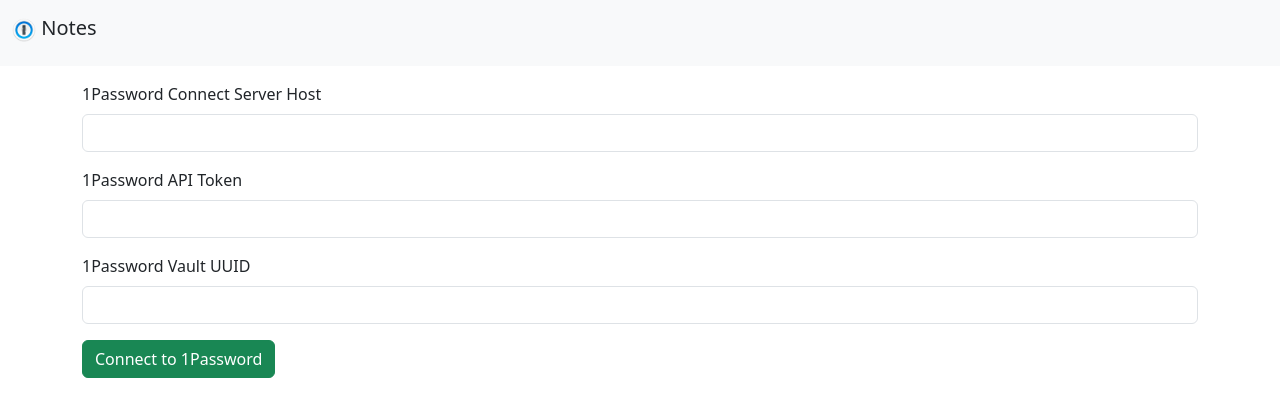
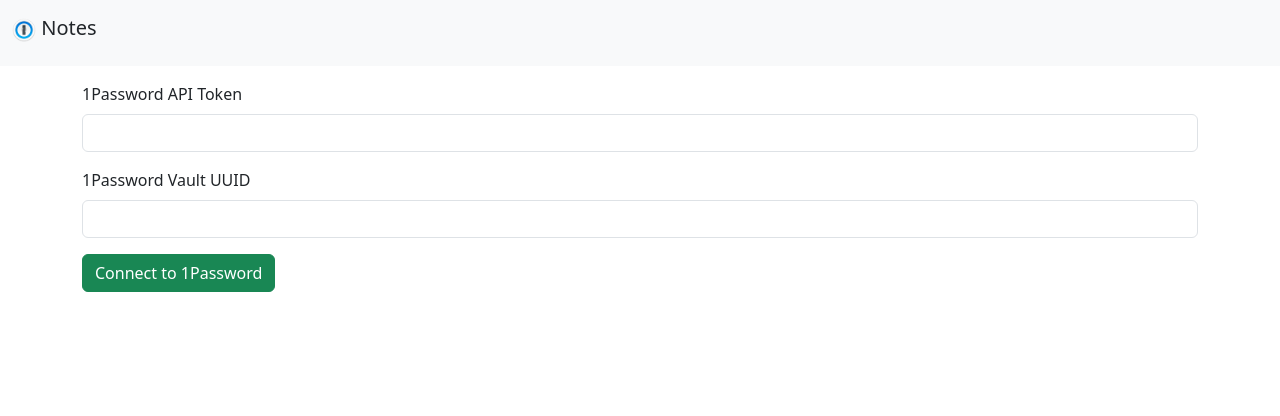
Before and after one commit to Raaamy/1password-notes-vuejs, a Vue app: page / in a window 1280 px wide. Shown: the top 416 px of the page. Built offline with nearby package versions, Linux system fonts and the light colour scheme.

Commit message:
Removed 1Password host url from config

```diff
--- a/src/App.vue
+++ b/src/App.vue
@@ -21,7 +21,6 @@
   methods: {
     shouldShowConfig() {
       return (
-        this.storageValues.op_connect_server_host === null ||
         this.storageValues.op_api_token === null ||
         this.storageValues.op_vault_uuid === null
       );
@@ -36,7 +35,6 @@
   computed: {
     storageValues() {
       return {
-        op_connect_server_host: localStorage.getItem('op_connect_server_host') || null,
         op_api_token: localStorage.getItem('op_api_token') || null,
         op_vault_uuid: localStorage.getItem('op_vault_uuid') || null,
       };
--- a/src/components/Notes.vue
+++ b/src/components/Notes.vue
@@ -112,9 +112,8 @@
       title: 'Notes',
       requestHeaders: {
         headers: {
-            op_connect_server_host: localStorage.getItem('op_connect_server_host') || null,
-            op_api_token: localStorage.getItem('op_api_token') || null,
-            op_vault_uuid: localStorage.getItem('op_vault_uuid') || null,
+            OP_API_TOKEN: localStorage.getItem('op_api_token') || null,
+            OP_VAULT_UUID: localStorage.getItem('op_vault_uuid') || null,
         }
       },
       newNote: {
--- a/src/components/Settings.vue
+++ b/src/components/Settings.vue
@@ -16,10 +16,6 @@
       <div class="row">
           <div class="col-12">
             <form class="form-group">
-                <div class="mb-3">
-                    <label for="op_connect_server_host" class="form-label">1Password Connect Server Host</label>
-                    <input type="text" class="form-control" id="op_connect_server_host" name="op_connect_server_host" v-model="config.op_connect_server_host" required >
-                </div>
                 <div class="mb-3">
                     <label for="op_api_token" class="form-label">1Password API Token</label>
                     <input type="text" class="form-control" id="op_api_token" name="op_api_token" v-model="config.op_api_token" required >
@@ -44,7 +40,6 @@
     return {
       title: 'Notes',
       config: {
-        op_connect_server_host: null,
         op_api_token: null,
         op_vault_uuid: null
       }
@@ -55,7 +50,6 @@
       localStorage.setItem(key, value);
     },
     storeConfig() {
-      this.updateLocalStorage('op_connect_server_host', this.config.op_connect_server_host);
       this.updateLocalStorage('op_api_token', this.config.op_api_token);
       this.updateLocalStorage('op_vault_uuid', this.config.op_vault_uuid);
       window.location.reload();
@@ -69,7 +63,6 @@
   computed: {
     storageValues() {
       return {
-        op_connect_server_host: localStorage.getItem('op_connect_server_host') || null,
         op_api_token: localStorage.getItem('op_api_token') || null,
         op_vault_uuid: localStorage.getItem('op_vault_uuid') || null,
       };
```
